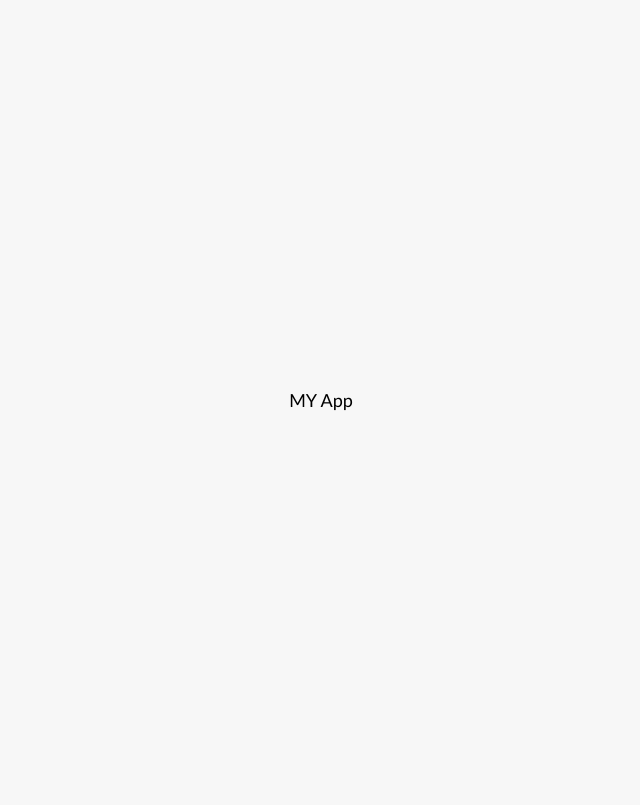
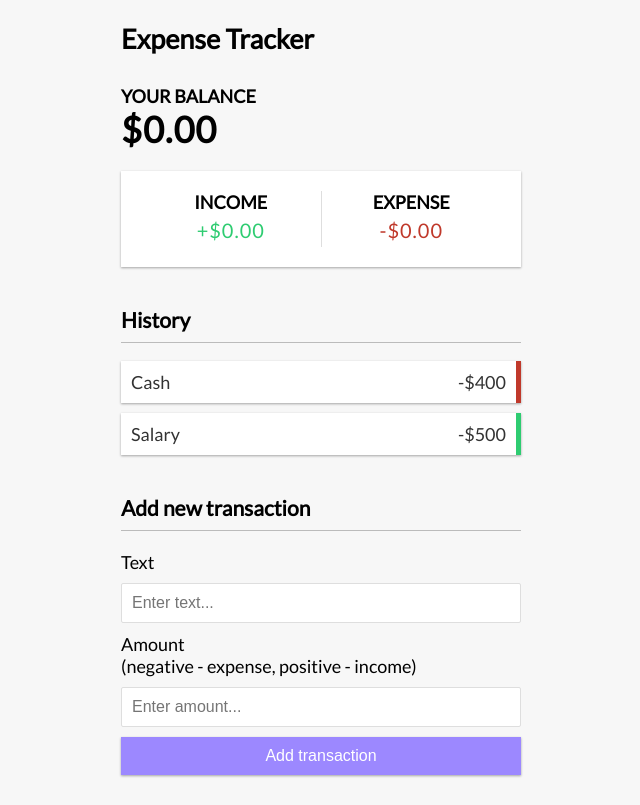
Before and after one commit to xdenote/expense-tracker-vue, a Vue app: page / in a window 1280 px wide. Shown: the whole page, without its empty margins (319-959 px from the left). Built offline with nearby package versions, Linux system fonts and the light colour scheme.

Commit message:
Layout Setup

```diff
--- a/src/App.vue
+++ b/src/App.vue
@@ -1,3 +1,24 @@
+<script>
+import Header from "@/components/Header.vue";
+import {defineComponent} from "vue";
+import Balance from "@/components/Balance.vue";
+import IncomeExpenses from "@/components/IncomeExpenses.vue";
+import TransactionList from "@/components/TransactionList.vue";
+import AddTransactions from "@/components/AddTransactions.vue";
+
+export default defineComponent({
+  components: {AddTransactions, TransactionList, IncomeExpenses, Balance, Header}
+})
+
+
+</script>
+
 <template>
-  MY App
+  <Header/>
+  <div class="container">
+    <Balance/>
+    <IncomeExpenses/>
+    <TransactionList/>
+    <AddTransactions/>
+  </div>
 </template>
--- /dev/null
+++ b/src/components/AddTransactions.vue
@@ -0,0 +1,25 @@
+<script setup>
+
+</script>
+
+<template>
+  <h3>Add new transaction</h3>
+  <form id="form">
+    <div class="form-control">
+      <label for="text">Text</label>
+      <input type="text" id="text" placeholder="Enter text..." />
+    </div>
+    <div class="form-control">
+      <label for="amount"
+      >Amount <br />
+        (negative - expense, positive - income)</label
+      >
+      <input type="number" id="amount" placeholder="Enter amount..." />
+    </div>
+    <button class="btn">Add transaction</button>
+  </form>
+</template>
+
+<style scoped>
+
+</style>
--- /dev/null
+++ b/src/components/Balance.vue
@@ -0,0 +1,12 @@
+<script setup>
+
+</script>
+
+<template>
+  <h4>Your Balance</h4>
+  <h1 id="balance">$0.00</h1>
+</template>
+
+<style scoped>
+
+</style>
--- /dev/null
+++ b/src/components/Header.vue
@@ -0,0 +1,11 @@
+<script setup>
+
+</script>
+
+<template>
+  <h2>Expense Tracker</h2>
+</template>
+
+<style scoped>
+
+</style>
--- /dev/null
+++ b/src/components/IncomeExpenses.vue
@@ -0,0 +1,20 @@
+<script setup>
+
+</script>
+
+<template>
+  <div class="inc-exp-container">
+    <div>
+      <h4>Income</h4>
+      <p id="money-plus" class="money plus">+$0.00</p>
+    </div>
+    <div>
+      <h4>Expense</h4>
+      <p id="money-minus" class="money minus">-$0.00</p>
+    </div>
+  </div>
+</template>
+
+<style scoped>
+
+</style>
--- /dev/null
+++ b/src/components/TransactionList.vue
@@ -0,0 +1,19 @@
+<script setup>
+
+</script>
+
+<template>
+  <h3>History</h3>
+  <ul id="list" class="list">
+    <li class="minus">
+      Cash <span>-$400</span><button class="delete-btn">x</button>
+    </li>
+    <li class="plus">
+      Salary <span>-$500</span><button class="delete-btn">x</button>
+    </li>
+  </ul>
+</template>
+
+<style scoped>
+
+</style>
```
Also changed, not shown: 1 other file (tests, documents, lock files or other folders).
